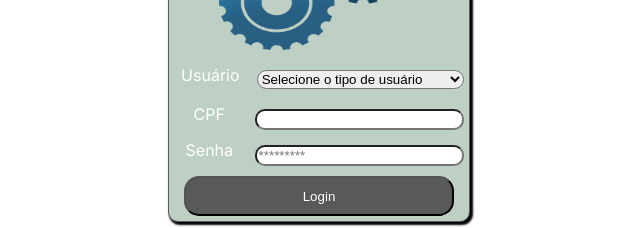
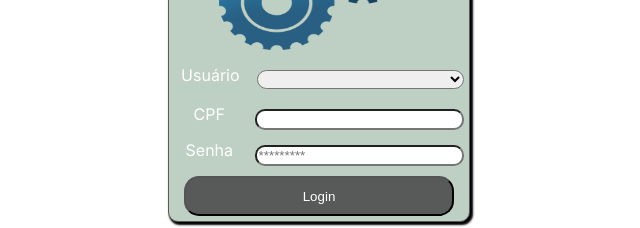
Before and after one commit to FELIPETERRIER/frontOficina, a Next.js app: page / in a window 1280 px wide. Shown: the part 330-558 px from the top of the page, without its empty margins (321-961 px from the left). Built offline with nearby package versions, Linux system fonts and the light colour scheme; no server answers.

Commit message:
alteração no select

```diff
--- a/src/app/page.js
+++ b/src/app/page.js
@@ -9,8 +9,13 @@ import Gears from "../../public/images/gears.png"
 
 export default function Login() {
 
+    const[selector]= useState({
+
+    })
+
 
     const [post,setPost] = useState({
+
 
        })
        const handleInput = (e)=> {
@@ -26,6 +31,34 @@ export default function Login() {
         .catch(err =>console.log(err))
        }
 
+
+       const banana=()=>{
+        event=>{event.preventDefault()}
+        axios.get('http://localhost:3001/tipoUsuarios',{selector})
+        .then(res =>console.log(res.data))
+        .catch(err =>console.log(err))
+       }
+       banana()
+
+
+      /* let b =  axios.get('http://localhost:3001/tipoUsuarios',{selector})
+       console.log(b.data)
+
+
+
+        /*map((funcao) => {
+            selecao.push(
+            <option key={funcao}>
+
+            </option>)
+
+        });*/
+
+
+
+
+
+
   return (
     <div className={styles.main}>
         <div className={styles.rectangle}>
@@ -35,12 +68,8 @@ export default function Login() {
             <div className={styles.users}>
                 <label>Usuário</label>
                 <select className={styles.input} onChange={handleInput} id="typeUser" name="typeUser" type="text" >
-                    <option value="0">Selecione o tipo de usuário</option>
-                    <option value="34" >Cliente</option>
-                    <option value="32">Auxiliar Mecânico(a)</option>
-                    <option value="33">Gerente</option>
-                    <option value="38">Funileiro(a)</option>
-                    <option value="35">Propietário(a)</option>
+                    <option   id="0" value="0"></option>
+
                 </select>
             </div>
             <form>
```
